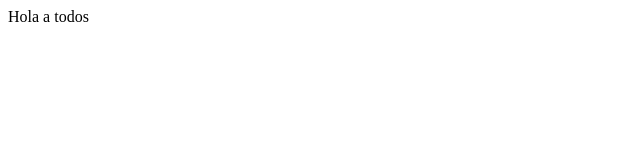
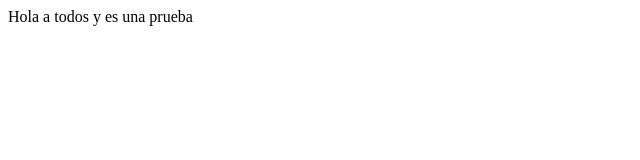
Before and after one commit to tianyizhengxu/curso--primera, a plain HTML site: page index.html in a window 1280 px wide. Shown: the whole page, without its empty margins (0-640 px from the left). Drawn offline with Linux system fonts and the light colour scheme.

Commit message:
SEGUNDA VERSION

```diff
--- a/index.html
+++ b/index.html
@@ -7,6 +7,6 @@
     <title>Document</title>
 </head>
 <body>
-   Hola a todos
+   Hola a todos y es una prueba
 </body>
 </html>
```
